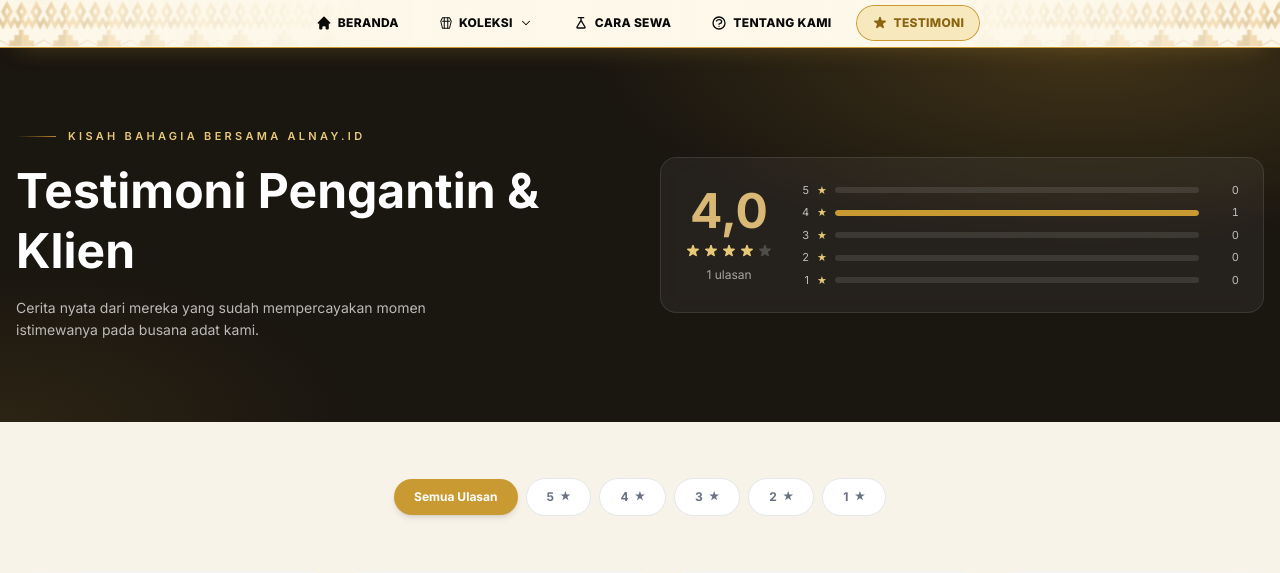
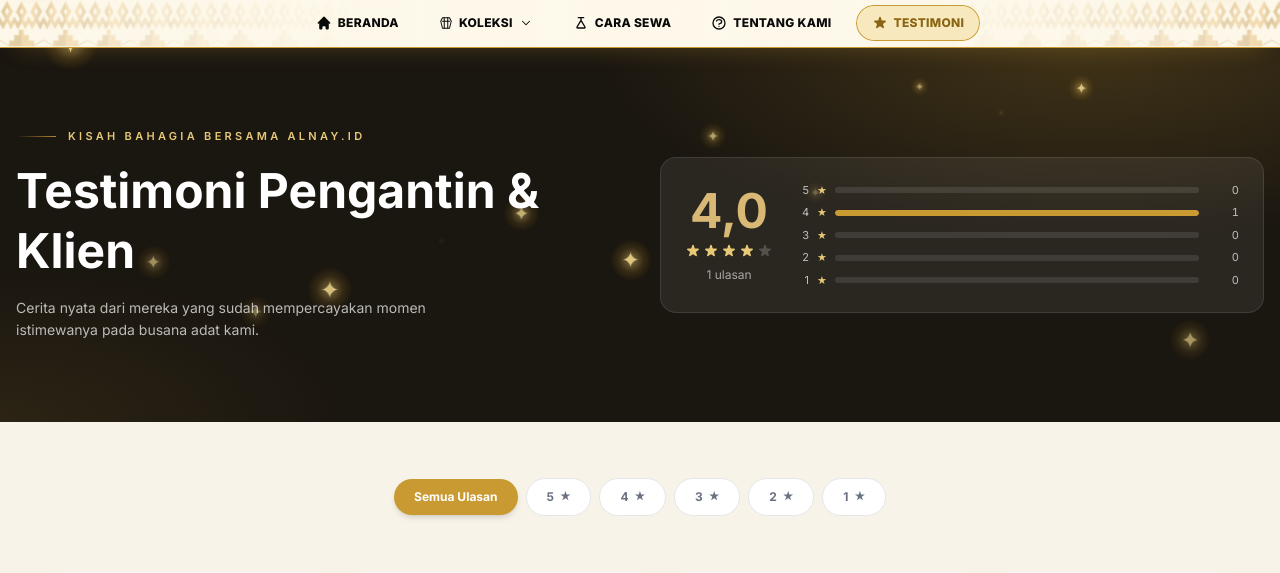
Before and after one commit to dhimasandreo67-bit/alnay, a Laravel app: page /testimoni in a window 1280 px wide. Shown: the part 105-678 px from the top of the page. Run offline with Laravel 12, Linux system fonts and the light colour scheme; data comes from the database, SQL or seed files in the repository; tables that the repository leaves empty hold one stand-in row (values such as "Sample post"); style sheets or scripts are compiled from the project's sources; some libraries are stand-ins or nearby versions.

Commit message:
add stars

```diff
--- a/resources/views/customer/testimoni.blade.php
+++ b/resources/views/customer/testimoni.blade.php
@@ -126,11 +126,56 @@
     .tm-thumb { transition: transform .4s cubic-bezier(.3,1.4,.5,1), box-shadow .4s ease; }
     .tm-thumb:hover { transform: scale(1.1) rotate(2deg); box-shadow: 0 8px 18px -6px rgba(21,35,61,.35); }
     .tm-card:hover .tm-avatar { box-shadow: 0 0 0 3px rgba(201,154,50,.3); }
+
+    /* ---------- bintang gold melayang di hero (ringan: hanya transform + opacity) ---------- */
+    .tm-stars { position: absolute; inset: 0; overflow: hidden; pointer-events: none; z-index: 0; contain: strict; }
+    .tm-sparkle {
+        position: absolute;
+        left: var(--x); top: var(--y);
+        width: var(--s); height: var(--s);
+        opacity: 0;
+        animation: tm-melayang var(--fd) ease-in-out var(--dl) infinite;
+        will-change: transform, opacity;
+    }
+    /* glow statis (bukan filter), jadi tidak dihitung ulang tiap frame */
+    .tm-sparkle::before {
+        content: "";
+        position: absolute;
+        inset: -90%;
+        border-radius: 50%;
+        background: radial-gradient(circle, rgba(230,200,119,.55) 0%, rgba(201,154,50,.18) 40%, transparent 70%);
+    }
+    .tm-sparkle svg { position: relative; width: 100%; height: 100%; display: block; color: #f3d98b; }
+    @keyframes tm-melayang {
+        0%, 100% { transform: translate3d(0, 0, 0) scale(.5);        opacity: 0; }
+        30%      { transform: translate3d(10px, -22px, 0) scale(1.1); opacity: 1; }
+        60%      { transform: translate3d(-8px, -40px, 0) scale(.85); opacity: .6; }
+        80%      { transform: translate3d(-12px, -52px, 0) scale(1);  opacity: .9; }
+    }
+    .tm-stars.is-paused .tm-sparkle { animation-play-state: paused; }
+    @media (max-width: 767px) { .tm-sparkle:nth-child(n+8) { display: none; } }
+    @media (prefers-reduced-motion: reduce) {
+        .tm-sparkle { animation: none; opacity: .5; }
+    }
 </style>
 
 {{-- 1. HERO + RINGKASAN RATING --}}
-<section class="tm-glow text-white" style="background-color: #1a1610;">
-    <div class="max-w-7xl mx-auto px-4 py-14 md:py-20 grid gap-10 md:grid-cols-2 md:items-center">
+<section class="tm-glow relative overflow-hidden text-white" style="background-color: #1a1610;">
+    {{-- Bintang gold shine melayang --}}
+    <div class="tm-stars" aria-hidden="true">
+        @for ($s = 0; $s < 14; $s++)
+            <span class="tm-sparkle"
+                  style="--x: {{ ($s * 37 + 11) % 96 }}%;
+                         --y: {{ ($s * 53 + 7) % 90 }}%;
+                         --s: {{ 8 + ($s * 7) % 12 }}px;
+                         --fd: {{ 8 + ($s * 3) % 7 }}s;
+                         --dl: -{{ ($s * 17) % 10 }}s;">
+                <svg viewBox="0 0 24 24" fill="currentColor"><path d="M12 0c.6 6.4 5.6 11.4 12 12-6.4.6-11.4 5.6-12 12-.6-6.4-5.6-11.4-12-12C6.4 11.4 11.4 6.4 12 0z"/></svg>
+            </span>
+        @endfor
+    </div>
+
+    <div class="relative z-10 max-w-7xl mx-auto px-4 py-14 md:py-20 grid gap-10 md:grid-cols-2 md:items-center">
         <div class="tm-rise">
             <div class="flex items-center gap-3">
                 <span class="h-px w-10 bg-gradient-to-r from-transparent to-gold"></span>
@@ -142,7 +187,7 @@
             </p>
         </div>
 
-        <div class="tm-rise rounded-2xl border border-white/10 bg-white/5 p-6 backdrop-blur-sm" style="--d: .15s">
+        <div class="tm-rise rounded-2xl border border-white/10 bg-white/[0.07] p-6" style="--d: .15s">
             <div class="flex items-center gap-6">
                 <div class="shrink-0 text-center">
                     <p class="font-display text-5xl font-bold text-gold-soft">{{ $totalRating > 0 ? number_format($rataRata, 1, ',', '') : '-' }}</p>
@@ -176,6 +221,18 @@
         </div>
     </div>
 </section>
+
+
+    <script>
+        (function () {
+            var el = document.querySelector('.tm-stars');
+            if (!el || !('IntersectionObserver' in window)) return;
+            var visible = true;
+            function sync() { el.classList.toggle('is-paused', !visible || document.hidden); }
+            new IntersectionObserver(function (e) { visible = e[0].isIntersecting; sync(); }).observe(el);
+            document.addEventListener('visibilitychange', sync);
+        })();
+    </script>
 
 {{-- 2. FILTER + ULASAN BERJALAN --}}
 <section class="py-10 md:py-14 overflow-hidden">
```
